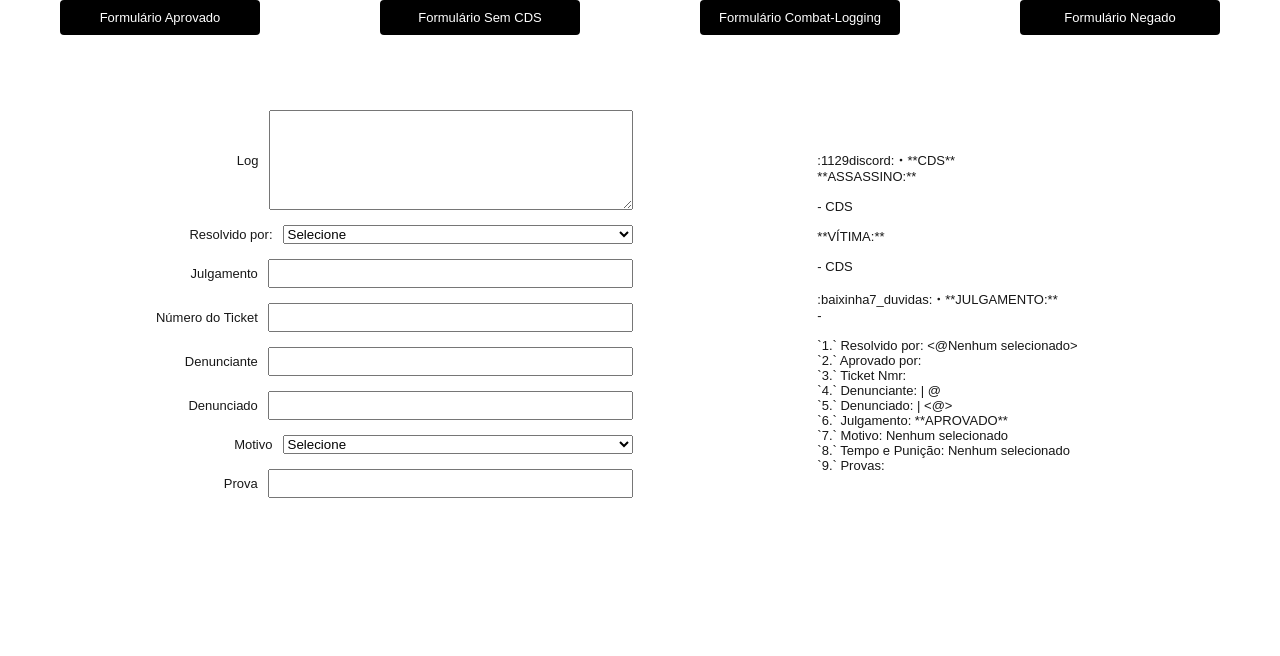
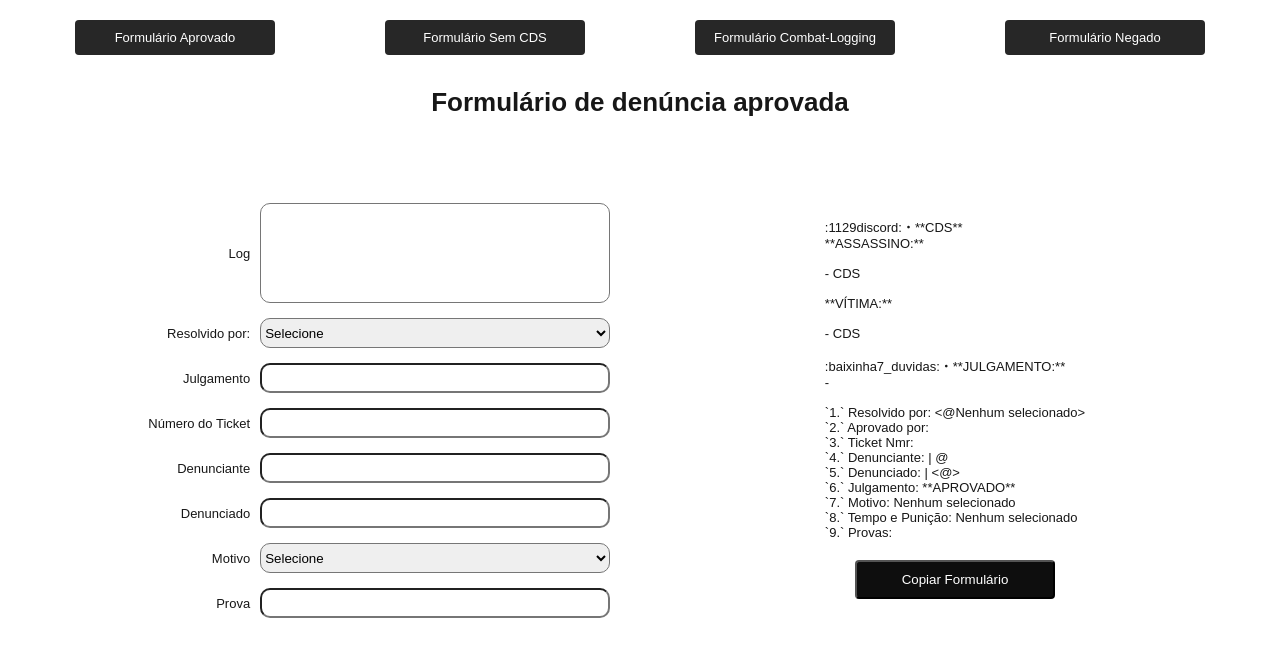
Before and after one commit to ArthurVSCMoraes/nova-era-form-staff, a Next.js app: page / in a window 1280 px wide. Shown: the top 656 px of the page. Built offline with nearby package versions, Linux system fonts and the light colour scheme.

Commit message:
Commit last changes

```diff
--- a/src/components/navBar.js
+++ b/src/components/navBar.js
@@ -1,6 +1,6 @@
 import React from 'react';
 import Link from 'next/link';
-import styled from 'styled-components';
+import styled,{ keyframes } from 'styled-components';
 
 function NavBar() {
     return (
@@ -19,17 +19,46 @@ function NavBar() {
             </StyledLink>
         </NavContainer>
     );
-}
+};
 
 const NavContainer = styled.div`
 display: flex;
 justify-content: space-around; /* Distribui os itens horizontalmente com espaçamento igual */
 width: 100%; /* Garante que o contêiner ocupe toda a largura da tela */
-`;
+padding: 20px;
+border-bottom: solid white 2px;
+`
+;
+
+// Animação para a borda giratória
+const scaleBorder = keyframes`
+0% {
+    transform: scale(0.1, 1);
+    opacity: 0;
+}
+100% {
+    transform: scale(1, 1);
+    opacity: 1;
+}
+`
+;
+
+// Animação para o fundo do botão
+const fadeBackground = keyframes`
+0% {
+    background-color: rgba(255, 255, 255, 0.1);
+    opacity: 1;
+}
+100% {
+    background-color: rgba(255, 255, 255, 0.1);
+    opacity: 0;
+};
+`
+
 
 const StyledLink = styled(Link)`
 display: block;
-  background-color: black;
+background-color: #0e0e0e;
 color: white;
 padding: 10px;
   text-align: center;
@@ -38,9 +67,67 @@ const StyledLink = styled(Link)`
   width: 100%; /* Faz com que cada link ocupe toda a largura disponível */
   max-width: 200px; /* Define um limite máximo de largura para cada botão */
   box-sizing: border-box; /* Inclui padding e border no cálculo da largura total */
+  position: relative; /* Necessário para posicionar os pseudo-elementos */
+  overflow: hidden; /* Garante que os pseudo-elementos não ultrapassem os limites do botão */
+  transition: all 0.3s; /* Transição suave para todas as propriedades */
+
+  /* Estilo do texto dentro do botão */
+  span {
+    transition: all 0.3s;
+}
+
+/* Pseudo-elemento para a borda superior e inferior */
+&::before {
+    content: '';
+    position: absolute;
+    bottom: 0;
+    left: 0;
+    width: 100%;
+    height: 100%;
+    z-index: 1;
+    opacity: 0;
+    transition: all 0.3s;
+    border-top-width: 1px;
+    border-bottom-width: 1px;
+    border-top-style: solid;
+    border-bottom-style: solid;
+    border-top-color: rgba(255, 255, 255, 0.5);
+    border-bottom-color: rgba(255, 255, 255, 0.5);
+    transform: scale(0.1, 1);
+}
+
+/* Pseudo-elemento para o fundo do botão */
+&::after {
+    content: '';
+    position: absolute;
+    bottom: 0;
+    left: 0;
+    width: 100%;
+    height: 100%;
+    z-index: 1;
+    transition: all 0.3s;
+    background-color: rgba(255, 255, 255, 0.1);
+}
+
+/* Efeito de hover */
 &:hover {
-    background-color: darkgray; /* Alterar a cor ao passar o mouse */
+    color: black;
+    background-color: #f8f8ff; /* Cor de fundo ao passar o mouse */
 }
-`;
+
+&:hover span {
+    letter-spacing: 2px; /* Espaçamento das letras ao passar o mouse */
+}
+
+&:hover::before {
+    animation: ${scaleBorder} 0.3s forwards;
+}
+
+&:hover::after {
+    animation: ${fadeBackground} 0.3s forwards;
+}
+;
+`
+
 
 export default NavBar;
--- a/src/pages/FormWithNoCds.js
+++ b/src/pages/FormWithNoCds.js
@@ -53,6 +53,7 @@ export default function FormWithNoCds() {
     <>
       <div>
         <NavBar />
+        <TiltePage>Formulário de aprovada a denúncia sem CDS</TiltePage>
         <FormDiv>
           <form>
             <FormGroup>
@@ -118,6 +119,11 @@ export default function FormWithNoCds() {
   );
 }
 
+const TiltePage = styled.h1`
+text-align: center;
+padding: 10px 0px;
+`;
+
 const FormDiv = styled.div`
   display: flex;
   flex-direction: column;
--- a/src/pages/index.js
+++ b/src/pages/index.js
@@ -1,7 +1,8 @@
-import { useState } from "react";
+import { useState, useRef } from "react";
 import styled from "styled-components";
-import { parseLogText } from "../functions/logTransform"; // Importe a função aqui
+import { parseLogText } from "../functions/logTransform";
 import NavBar from "../components/navBar";
+
 export default function Home() {
   // Estados para armazenar os dados
   const [logText, setLogText] = useState("");
@@ -17,10 +18,14 @@ export default function Home() {
   const [evidence, setEvidence] = useState("");
   const [selectPunishment, setSelectPunishment] = useState("");
 
+  // Refs para acessar o conteúdo da tag <p>
+  const pRef = useRef(null);
+
   // Array com IDs do staff
   const staffResp = [
     { id: 1, name: "Vulcano", discId: "660278234428080138" },
-    { id: 2, name: "Gigi", discId: "942564213656797224" }
+    { id: 2, name: "Gigi", discId: "942564213656797224" },
+    { id: 3, name: "Jl", discId: "750076986231226418" }
   ];
 
   const punishment = [
@@ -38,15 +43,15 @@ export default function Home() {
     { id: 12, law: "40.12 - ANTI-RP", pena: "600 MESES + @adv" },
     { id: 13, law: "40.13 - META-GAMING", pena: "600 MESES + @adv" },
     { id: 14, law: "40.14 - ZARALHO NO HOSPITAL", pena: "600 MESES + @adv" },
-    { id: 15, law: "40.15 -  POWERGAMING", pena: "200 MESES + @adv" },
+    { id: 15, law: "40.15 - POWERGAMING", pena: "200 MESES + @adv" },
     { id: 16, law: "40.16 - ANTI AMOR A VIDA", pena: "600 MESES + @adv OU PD DE PERSONAGENS EM AÇÕES EXPRESSIVAS, À DEPENDER DE ANALÍSE PRÉVIA" },
-    { id: 17, law: "40.18 - USO DE NO-PROPS E/OU NO-NIGHT", pena: "@ban ATÉ A REMOÇÃO + APÓS CONVERSÃO EM  300 MESES + @adv" },
-    { id: 18, law: "40.19 -  SEQUESTRAR FORA DO HORÁRIO PERMITIDO (DENTRO DO HORÁRIO DE PISTA)", pena: "300 MESES + @adv" },
-    { id: 19, law: "40.20 -  SEQUESTRAR PROFISSIONAIS LEGAIS (MECÂNICOS E MÉDICOS) CARACTERIZADOS", pena: "350 MESES + @adv" },
-    { id: 20, law: "40.21 -  MATAR PROFISSIONAIS LEGAIS (MECÂNICOS E MÉDICOS)  CARACTERIZADOS (EM QUALQUER PERÍMETRO DA CIDADE)", pena: "500 MESES + @adv" },
-    { id: 21, law: "40.22 -  DAR VOZ DE ASSALTO FORA DO HORÁRIO PERMITIDO", pena: "200 MESES + @adv" },
-    { id: 22, law: "40.23 -  DRIVE BY (morte com a utilização de blindado) ", pena: "350 MESES + @adv" },
-    { id: 23, law: "40.24 -  ROUBAR VEÍCULO EM ÀREA SAFE", pena: "450 MESES + @adv" },
+    { id: 17, law: "40.18 - USO DE NO-PROPS E/OU NO-NIGHT", pena: "@ban ATÉ A REMOÇÃO + APÓS CONVERSÃO EM 300 MESES + @adv" },
+    { id: 18, law: "40.19 - SEQUESTRAR FORA DO HORÁRIO PERMITIDO (DENTRO DO HORÁRIO DE PISTA)", pena: "300 MESES + @adv" },
+    { id: 19, law: "40.20 - SEQUESTRAR PROFISSIONAIS LEGAIS (MECÂNICOS E MÉDICOS) CARACTERIZADOS", pena: "350 MESES + @adv" },
+    { id: 20, law: "40.21 - MATAR PROFISSIONAIS LEGAIS (MECÂNICOS E MÉDICOS) CARACTERIZADOS (EM QUALQUER PERÍMETRO DA CIDADE)", pena: "500 MESES + @adv" },
+    { id: 21, law: "40.22 - DAR VOZ DE ASSALTO FORA DO HORÁRIO PERMITIDO", pena: "200 MESES + @adv" },
+    { id: 22, law: "40.23 - DRIVE BY (morte com a utilização de blindado)", pena: "350 MESES + @adv" },
+    { id: 23, law: "40.24 - ROUBAR VEÍCULO EM ÁREA SAFE", pena: "450 MESES + @adv" },
     { id: 24, law: "40.25 - UTILIZAÇÃO DE VEÍCULOS LEGAIS NA PRÁTICA DE DELÍTOS (INCLUINDO BAQUES)", pena: "400 MESES + @adv" },
     { id: 25, law: "40.26 - COPYBAIT ENVOLVENDO O ILEGAL x LEGAL", pena: "600 MESES + @adv" },
     { id: 26, law: "41.1 - DARK RP", pena: "@ban" },
@@ -61,6 +66,19 @@ export default function Home() {
     setParsedData(data); // Atualiza os dados analisados
   };
 
+  // Função para copiar o texto
+  const copyToClipboard = async () => {
+    try {
+      if (pRef.current) {
+        const textToCopy = pRef.current.innerText;
+        await navigator.clipboard.writeText(textToCopy);
+        console.log('Texto copiado para a área de transferência');
+      }
+    } catch (err) {
+      console.log('Falha ao copiar o texto', err);
+    }
+  };
+
   // Funções para atualizar os estados
   const handleJudgmentChange = (event) => setJudgment(event.target.value);
   const handleTicketNumberChange = (event) => setTicketNumber(event.target.value);
@@ -71,6 +89,7 @@ export default function Home() {
   return (
     <>
       <NavBar />
+      <TiltePage>Formulário de denúncia aprovada</TiltePage>
       <MainDivHome>
         <FormDiv>
           <form>
@@ -122,8 +141,9 @@ export default function Home() {
             </FormGroup>
           </form>
         </FormDiv>
+        <VerticalLine />
         <FormAproveResult>
-          <p>
+          <p ref={pRef}>
             :1129discord:・**CDS**<br />
             **ASSASSINO:**<br /> <br />
             - CDS {parsedData.cdsAssassin}<br /> <br />
@@ -141,16 +161,22 @@ export default function Home() {
             `8.` Tempo e Punição: {punishment.find(staff => staff.id === parseInt(selectPunishment))?.pena || "Nenhum selecionado"}<br />
             `9.` Provas: {evidence}
           </p>
+          <ButtonToCopy onClick={copyToClipboard}>Copiar Formulário</ButtonToCopy>
         </FormAproveResult>
       </MainDivHome>
     </>
   );
 }
 
+const TiltePage = styled.h1`
+  text-align: center;
+  padding: 10px 0px;
+`;
+
 const MainDivHome = styled.div`
-padding: 50px;
-display: flex;
-    justify-content: space-around;
+  padding: 50px;
+  display: flex;
+  justify-content: space-around;
 `;
 
 const FormDiv = styled.div`
@@ -170,26 +196,33 @@ const LabelForm = styled.label`
   flex: 1;
   margin-right: 10px;
   text-align: right;
+  width: 150px; /* Ajuste o valor conforme necessário */
 `;
 
 const Input = styled.input`
   flex: 2;
   padding: 5px;
+  max-width: 350px;
+  border-radius: 10px;
+  height: 30px;
 `;
 
 const InputTextArea = styled.textarea`
   flex: 2;
   padding: 5px;
   height: 100px; /* Ajuste a altura conforme necessário */
-  width: 350px;
+  max-width: 350px;
+  border-radius: 10px;
+  resize: none;
 `;
 
 const SelectInput = styled.select`
-width: 350px;
+  width: 350px;
+  border-radius: 10px;
+  height: 30px;
 `;
 
 const FormAproveResult = styled.div`
-
   min-width: 500px;
   border: solid white 3px;
   border-radius: 20px;
@@ -198,6 +231,32 @@ const FormAproveResult = styled.div`
   justify-content: center;
   align-content: center;
   align-items: center;
+  flex-direction: column;
 `;
 
-//teste
+const ButtonToCopy = styled.button`
+  display: block;
+  background-color: #0e0e0e;
+  color: white;
+  padding: 10px;
+  margin: 20px;
+  text-align: center;
+  text-decoration: none;
+  border-radius: 4px;
+  width: 100%; /* Faz com que cada link ocupe toda a largura disponível */
+  max-width: 200px; /* Define um limite máximo de largura para cada botão */
+  box-sizing: border-box; /* Inclui padding e border no cálculo da largura total */
+  &:hover {
+    background-color: #f8f8ff;
+    color: #0e0e0e;
+  }
+`;
+
+const VerticalLine = styled.div`
+  width: 5px;
+  background-color: white;
+  height: 400px;
+  margin: 25px 20px; /* Ajuste a margem para dar espaço entre a linha e os outros componentes */
+  border-radius: 20px;
+  padding-top: 25px;
+`;
```
Also changed, not shown: src/pages/FormNegative.js (+8 -1 lines), src/pages/combatLog.js (+75 -30 lines). Lines whose indentation alone changed are shown as unchanged.
